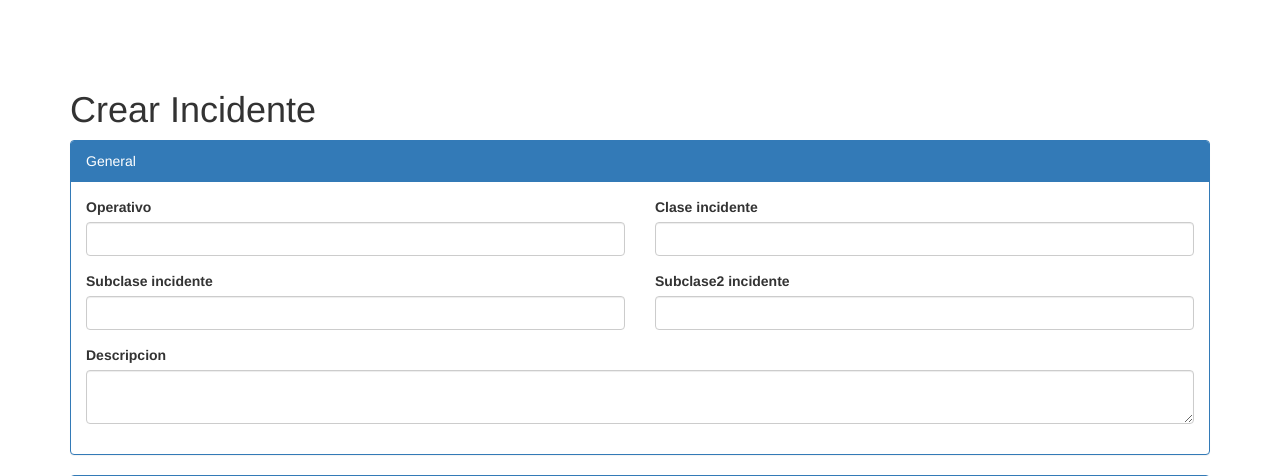
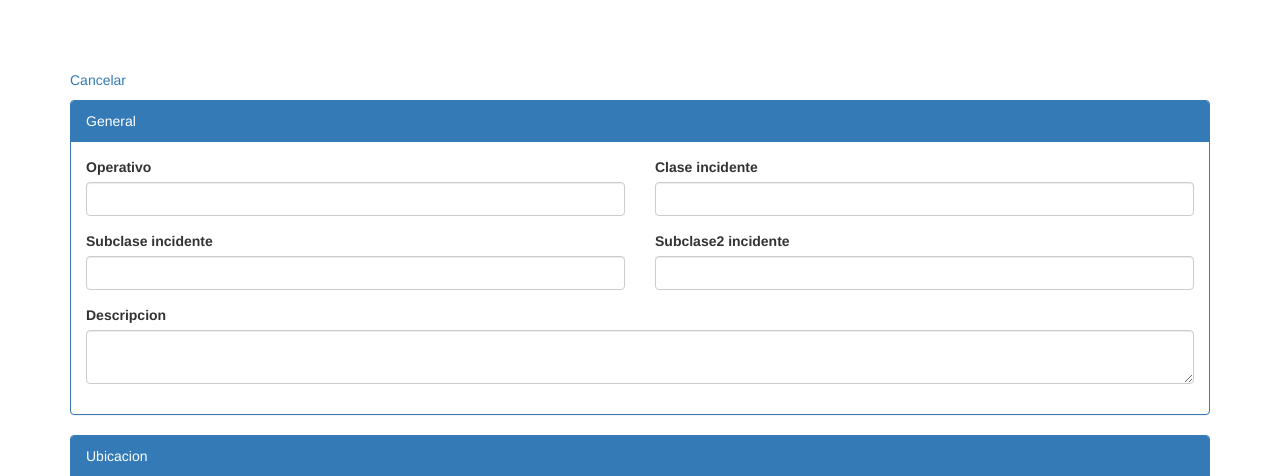
Before and after one commit to jfranciscomn/elecciones, a Yii app: template views/incidente/create.php in a window 1280 px wide. Shown: the top 476 px of the page. Run offline with PHP 8.4 and a stand-in for Yii, Linux system fonts and the light colour scheme; the template is opened without the code that fills it, so the values that code supplies are empty; form fields are guessed from the names that the template uses; some libraries are stand-ins or nearby versions.

Commit message:
changes again

```diff
--- a/views/incidente/create.php
+++ b/views/incidente/create.php
@@ -10,9 +10,12 @@ $this->title = 'Crear Incidente';
 $this->params['breadcrumbs'][] = ['label' => 'Incidentes', 'url' => ['index']];
 $this->params['breadcrumbs'][] = $this->title;
 ?>
+
 <div class="incidente-create">
-
-    <h1><?= Html::encode($this->title) ?></h1>
+	<p class="pull-left">
+        <?= Html::a('Cancelar', \yii\helpers\Url::to('index'), ['class' => 'colorido']) ?>
+    </p>
+    <div class="clearfix"></div>
 
     <?= $this->render('_form', [
         'model' => $model,
@@ -20,6 +23,6 @@ $this->params['breadcrumbs'][] = $this->title;
         'municipios'=>$municipios,
         'operativos'=>$operativos,
         'claseIncidente'=>$claseIncidente,
-    ]) ?>
+    ]); ?>
 
 </div>
```
